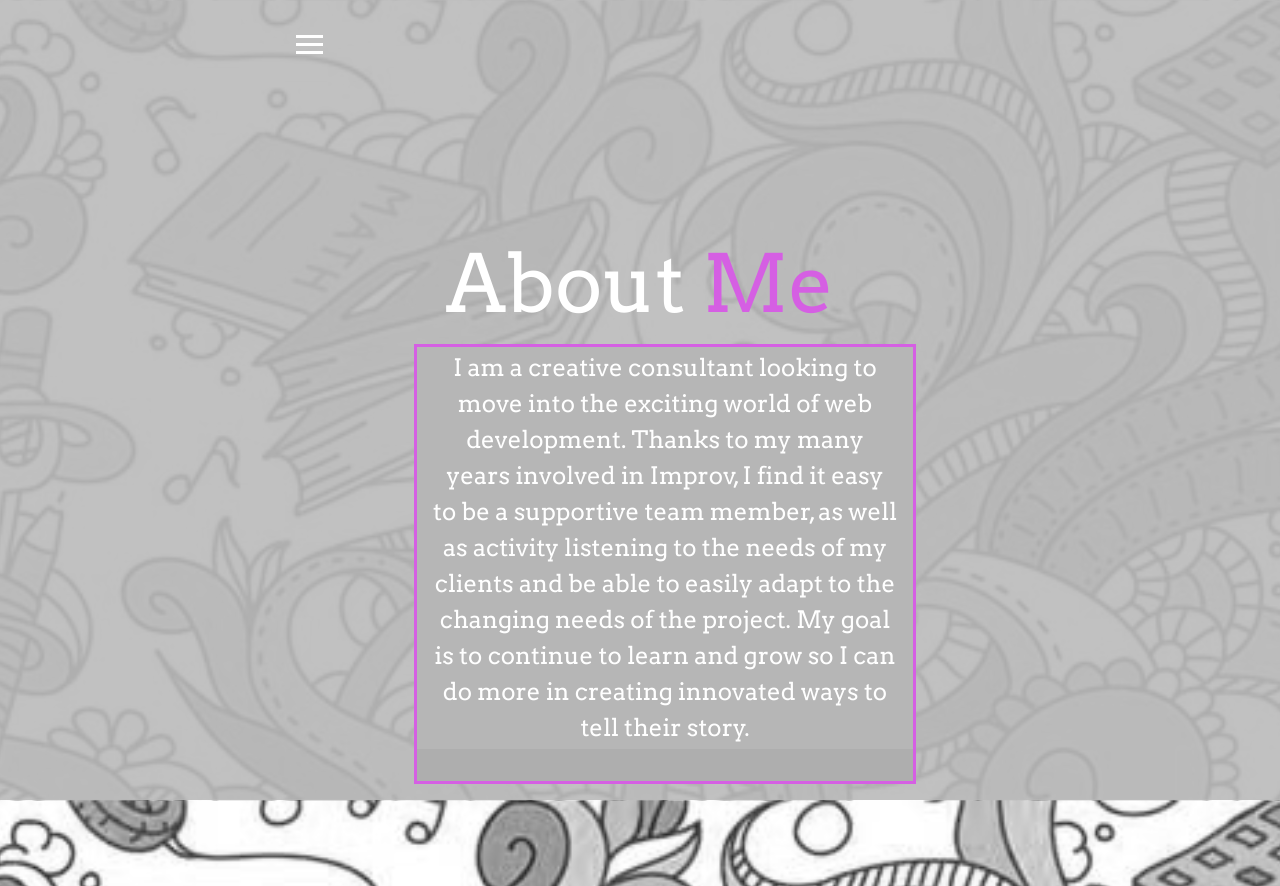
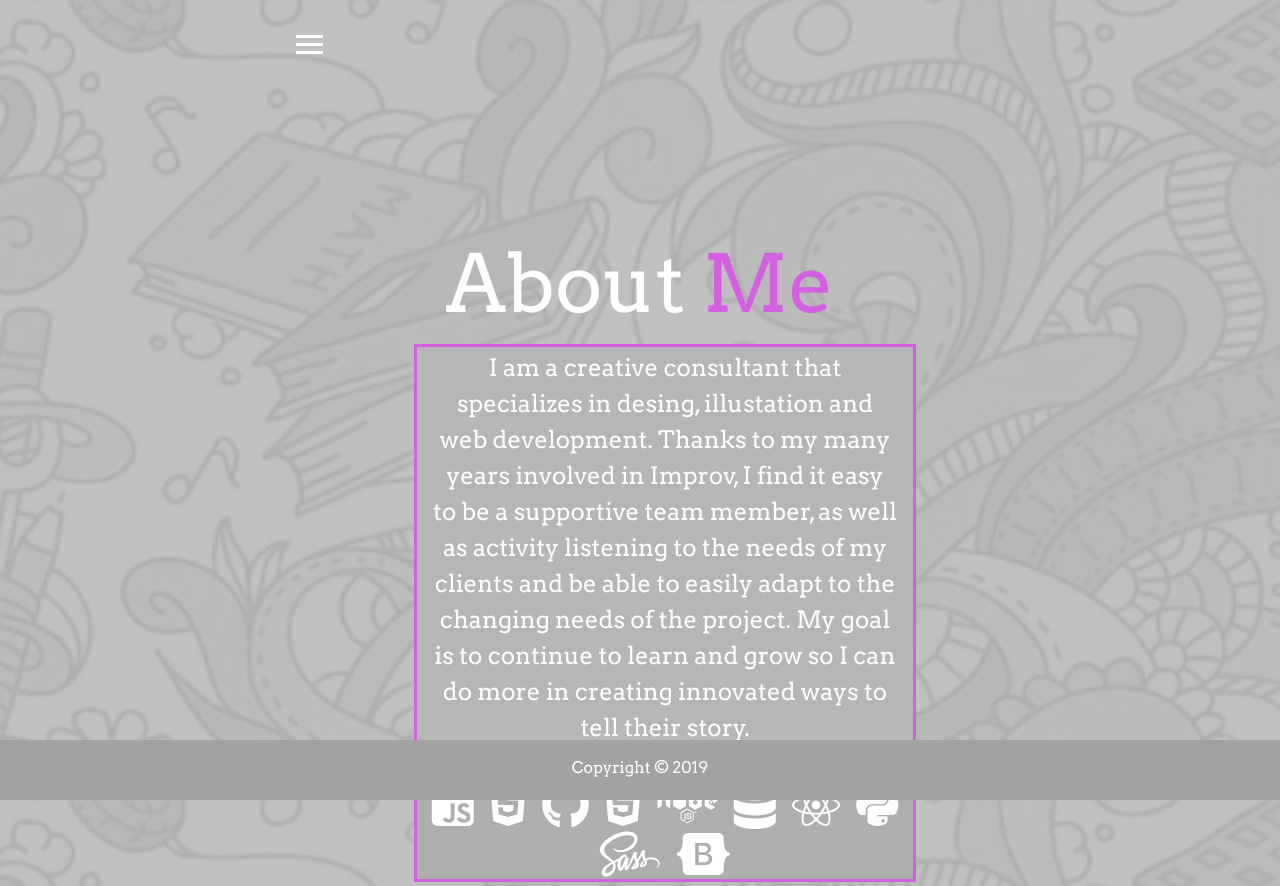
Before and after one commit to SaraMc12/My_New_Portfolio, a website: page dist/about.html in a window 1280 px wide. Shown: the top 886 px of the page. Drawn offline with nearby package versions, Linux system fonts and the light colour scheme.

Commit message:
fixed shading bug and added skill fonts

```diff
--- a/scss/main.scss
+++ b/scss/main.scss
@@ -24,7 +24,7 @@ $background-opacity: 0.9;
           top: 0;
           right: 0;
           width: 100%;
-          height: 100%;
+          height: 200%;
           z-index: -1;
           background: rgba($primary-color, $background-opacity);
         }
@@ -38,6 +38,8 @@ $background-opacity: 0.9;
 
 *{
     box-sizing: border-box;
+    // overflow: hidden;
+
 }
 
 body{
@@ -62,6 +64,7 @@ h3 {
 
   &.lg-heading {
     font-size: 5rem;
+    overflow: hidden;
   }
 
   &.sm-heading {
@@ -259,6 +262,10 @@ overflow: hidden
 
 #main-footer{
   text-align: center;
+  position: fixed;
+  bottom:0;
+  width:100%;
+  z-index:4;
   padding: 1rem;
   background: darken($primary-color, 10);
   color: set-text-color($primary-color);
```
Also changed, not shown: dist/about.html, dist/css/main.css, dist/index.html, dist/project.html.
